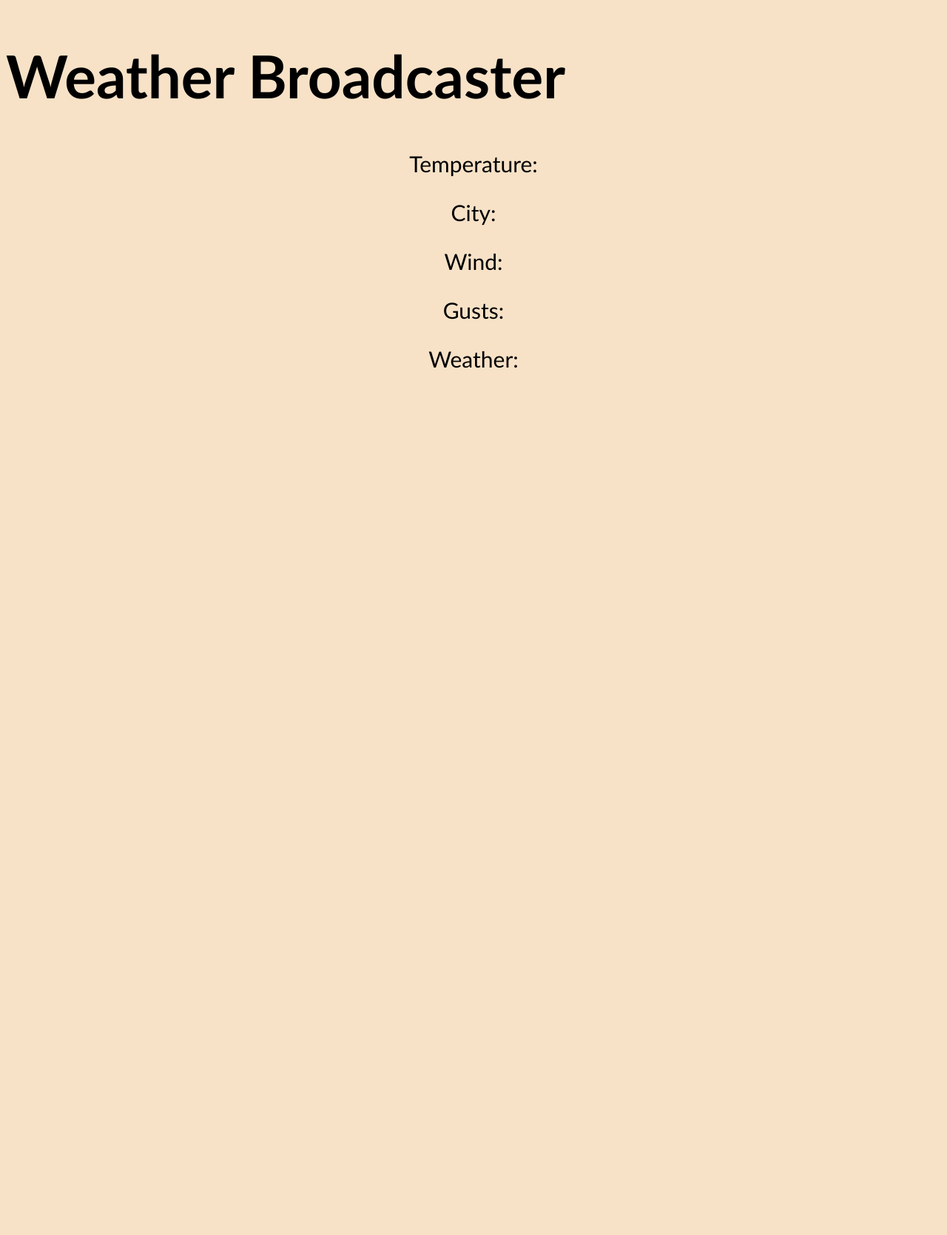
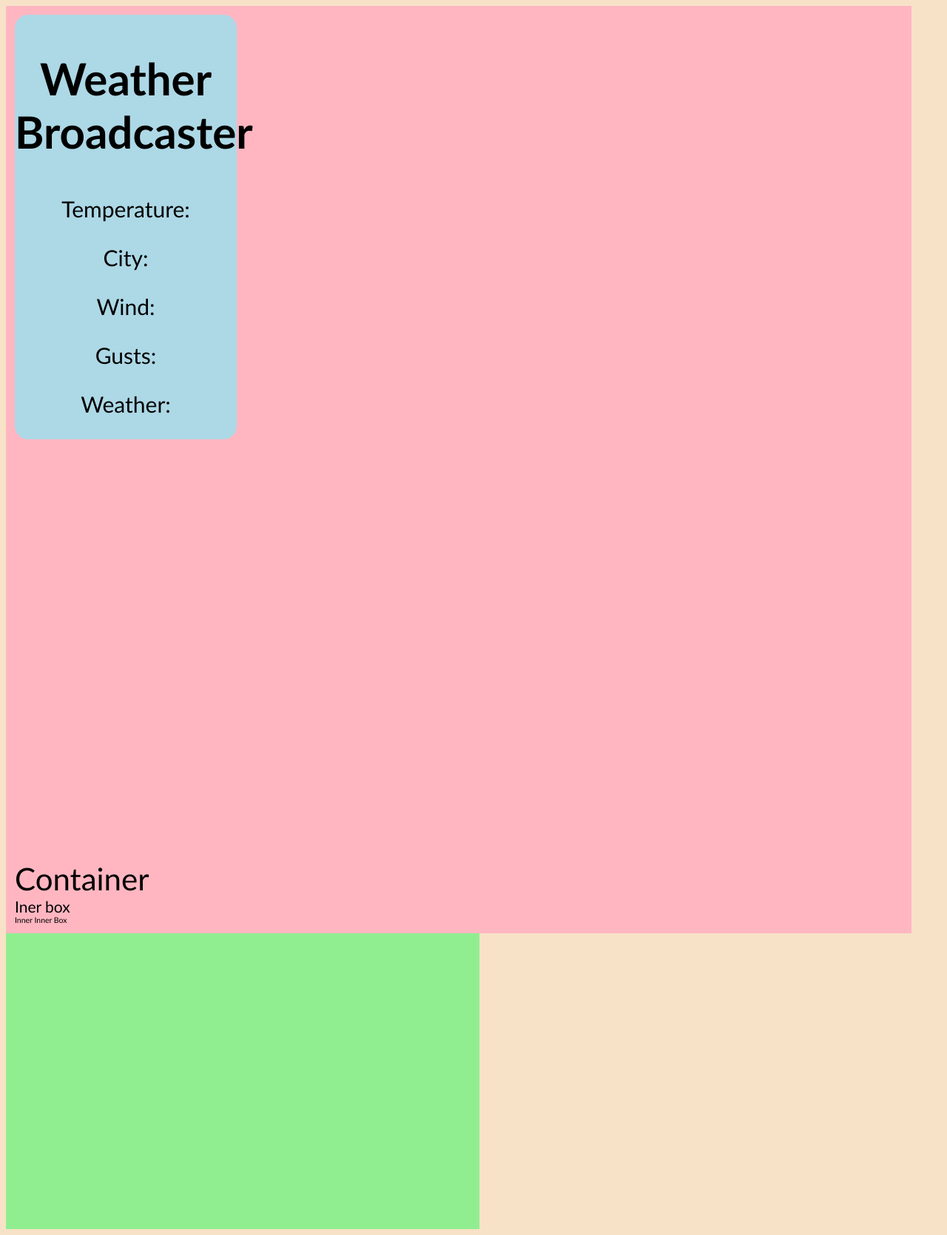
Before and after one commit to DaceLiepina/57fro, a plain HTML site: page Lessons/weather-app/index.html in a window 1280 px wide. Shown: the whole page at 74% size. Before the commit the page ends 800 px from the top, so only its background shows below. Drawn offline with nearby package versions, Linux system fonts and the light colour scheme; no server answers.

```diff
--- a/Consultations/Project/wine/style.css
+++ b/Consultations/Project/wine/style.css
@@ -53,7 +53,7 @@ font-size: 0,8rem;
 h1{
   text-align: center;
   color: #504b4d;
-  margin-top: 1rem;
+  margin-top: 1,1rem;
   font-size: 4rem;
   text-transform: uppercase;
   letter-spacing: 3px;
--- a/Lessons/weather-app/css/style.css
+++ b/Lessons/weather-app/css/style.css
@@ -1,3 +1,7 @@
+html{
+    font-size: 16px;
+}
+
 body{
     font-family: 'Gill Sans', 'Gill Sans MT', Calibri, 'Trebuchet MS', sans-serif;
     background-color: rgb(247, 226, 199);
@@ -10,3 +14,96 @@ p{
    text-align: center;
 
 }
+figure{
+    width: 80%;
+}
+h1{
+    text-align: center;
+
+}
+
+.card {
+  width:300px;
+  background-color: lightblue;
+  border-radius: 18px;
+}
+canvas{
+    width: 100%;
+}
+.section{
+    width: 340px;
+    padding: 12px;
+    background-color: lightpink;
+    display: flex;
+    justify-content: center;
+    flex-direction: column;
+
+}
+.green-section{
+    height: 50vh; /* 1 ekraana augstums, 200 - 2 ekraana augstumi
+    vh - viewport hight
+    vw - viewport width
+
+    rem - attieciiba pret saknes shrifta lieluma
+    em- attieciibaa pret vecaaka raksta lielumu
+    % -
+    px - pikselis*/
+    width: 50vw;
+    background-color: lightgreen
+}
+
+/* mobile first */
+
+@media (min-width: 640px) {
+    .section{
+  width: 600px;
+  }
+   html{
+    font-size: 12px ;
+  }
+}
+
+@media (min-width: 760px) {
+  .section{
+    width: 700px;
+  }
+  html{
+    font-size: 14px ;
+  }
+}
+
+@media (min-width: 1024px) {
+  .section {
+    width: 950px;
+  }
+}
+@media (min-width: 1280px) {
+  .section {
+    width: 1200px;
+  }
+}
+
+/* breakpoints */
+
+/*
+
+Breakpoint prefix   Minimum width   CSS
+sm  40rem (640px)   @media (width >= 40rem) { ... }
+md  48rem (768px)   @media (width >= 48rem) { ... }
+lg  64rem (1024px)  @media (width >= 64rem) { ... }
+xl  80rem (1280px)  @media (width >= 80rem) { ... }
+2xl 96rem (1536px)  @media (width >= 96rem) { ... }
+
+*/
+
+.container{
+    font-size: 3rem;
+}
+
+.inner-box{
+    font-size: 0.5em;
+}
+
+.inner-inner-box{
+    font-size: 0.5em;
+}
--- a/Lessons/weather-app/index.html
+++ b/Lessons/weather-app/index.html
@@ -7,13 +7,34 @@
     <link rel="stylesheet" href="./css/style.css" />
     <script src="https://cdn.jsdelivr.net/npm/axios/dist/axios.min.js"></script>
     <script src="./js/index.js" defer></script>
+    <script src="https://cdn.jsdelivr.net/npm/chart.js"></script>
   </head>
-  <body>
-    <h1>Weather Broadcaster</h1>
+  <body >
+    <section class="section">
+
+    <div class="card">
+      <h1>Weather Broadcaster</h1>
     <p id="temperature">Temperature:</p>
     <p id="city"> City: </p>
     <p id="wind"> Wind: </p>
     <p id="gusts"> Gusts: </p>
     <p id="weather"> Weather: </p>
+    </div>
+    <figure>
+  <canvas id="myChart"></canvas>
+</figure>
+
+<div class="container">
+        Container
+        <div class="inner-box">
+          Iner box
+          <div class="inner-inner-box">Inner Inner Box</div>
+        </div>
+      </div>
+</section>
+<section class="green-section">
+
+
+</section>
   </body>
 </html>
--- a/Lessons/weather-app/js/index.js
+++ b/Lessons/weather-app/js/index.js
@@ -2,7 +2,7 @@ const cityEl = document.getElementById("city");
 const temperature = document.getElementById("temperature");
 const gusts = document.getElementById("gusts");
 const wind = document.getElementById("wind");
-
+const ctx = document.getElementById('myChart');
 
 
 
@@ -19,6 +19,7 @@ async function fetchWeather() {
 
   // Сделайте запрос
   //   https://api.open-meteo.com/v1/forecast?latitude=52.52&longitude=13.41&hourly=temperature_2m&current=temperature_2m,wind_speed_10m,wind_direction_10m,wind_gusts_10m,weather_code
+
   //  замените координаты и выведите в консоль всю полученную информацию
   const { data: weatherInfo } = await axios.get(
     `https://api.open-meteo.com/v1/forecast?latitude=${latitude}&longitude=${longitude}&hourly=temperature_2m&current=temperature_2m,wind_speed_10m,wind_direction_10m,wind_gusts_10m,weather_code`
@@ -31,11 +32,32 @@ async function fetchWeather() {
     temperature_2m: tempUnit,
     wind_gusts_10m: gustsUnit,
     wind_speed_10m: speedUnit,
-  } = current_units;
+  } = current_units;  /// te mees paarsaucam par Unit
 
   temperature.textContent += temperature_2m + tempUnit;
-  gusts.textContent = wind_gusts_10m + gustsUnit;
-  wind.textContent = wind_speed_10m + speedUnit;
+  gusts.textContent += wind_gusts_10m + gustsUnit;
+  wind.textContent += wind_speed_10m + speedUnit;
+
+
+
+  new Chart(ctx, {
+    type: 'line',
+    data: {
+      labels: ['17-00', '18-00', '19-00', '20-00', '21-00', '22-00'],
+      datasets: [{
+        label: 'Temperature',
+        data: [25, 24, 23, 22, 20, 18],
+        borderWidth: 1
+      }]
+    },
+    options: {
+      scales: {
+        y: {
+          beginAtZero: true
+        }
+      }
+    }
+  });
 
   console.log(weather_code); // код погоды
   // принимает числовой код -> строка с расшифровкой
```
Also changed, not shown: Lessons/recursion/index.js (added, +44 -0 lines).
